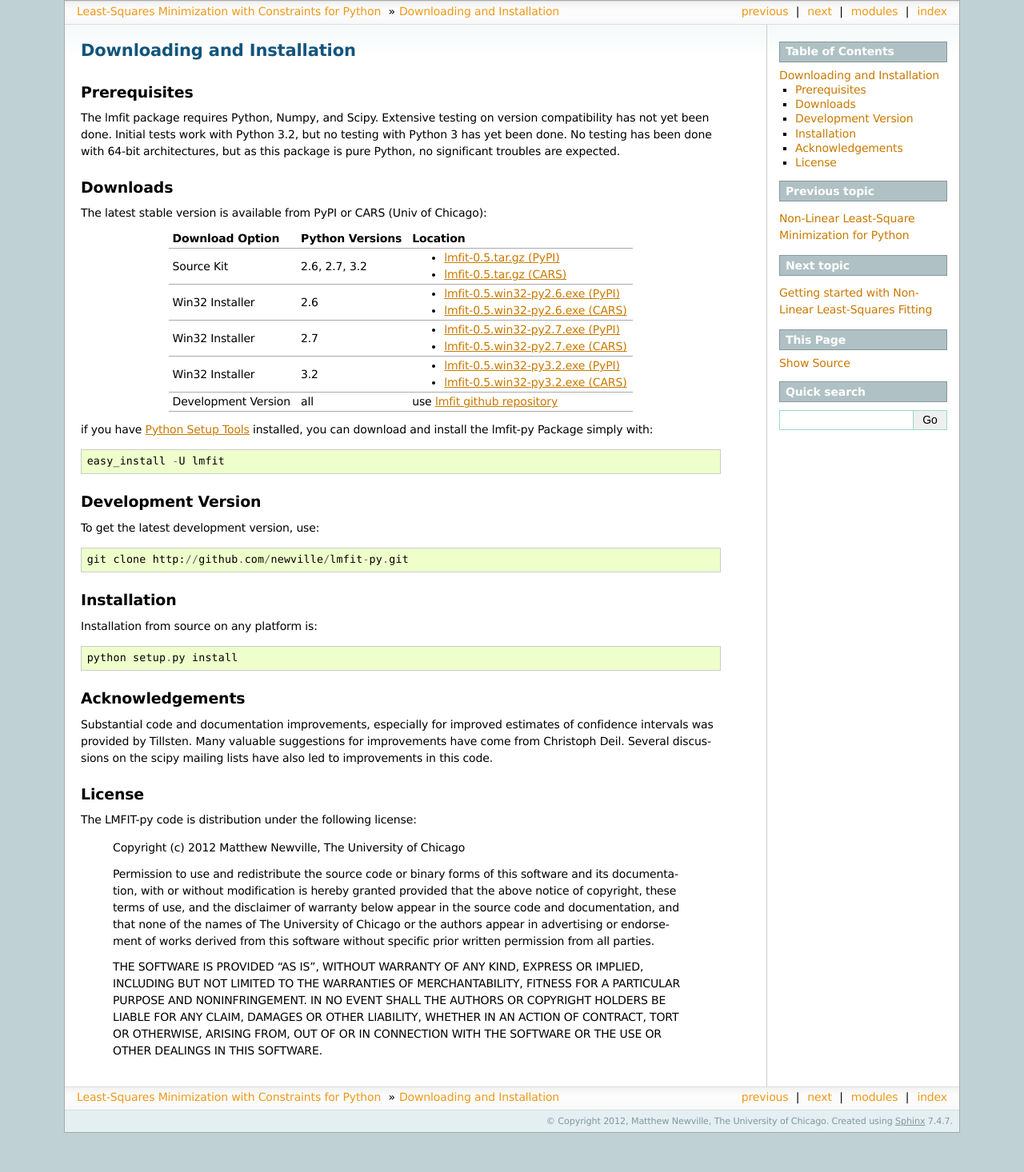
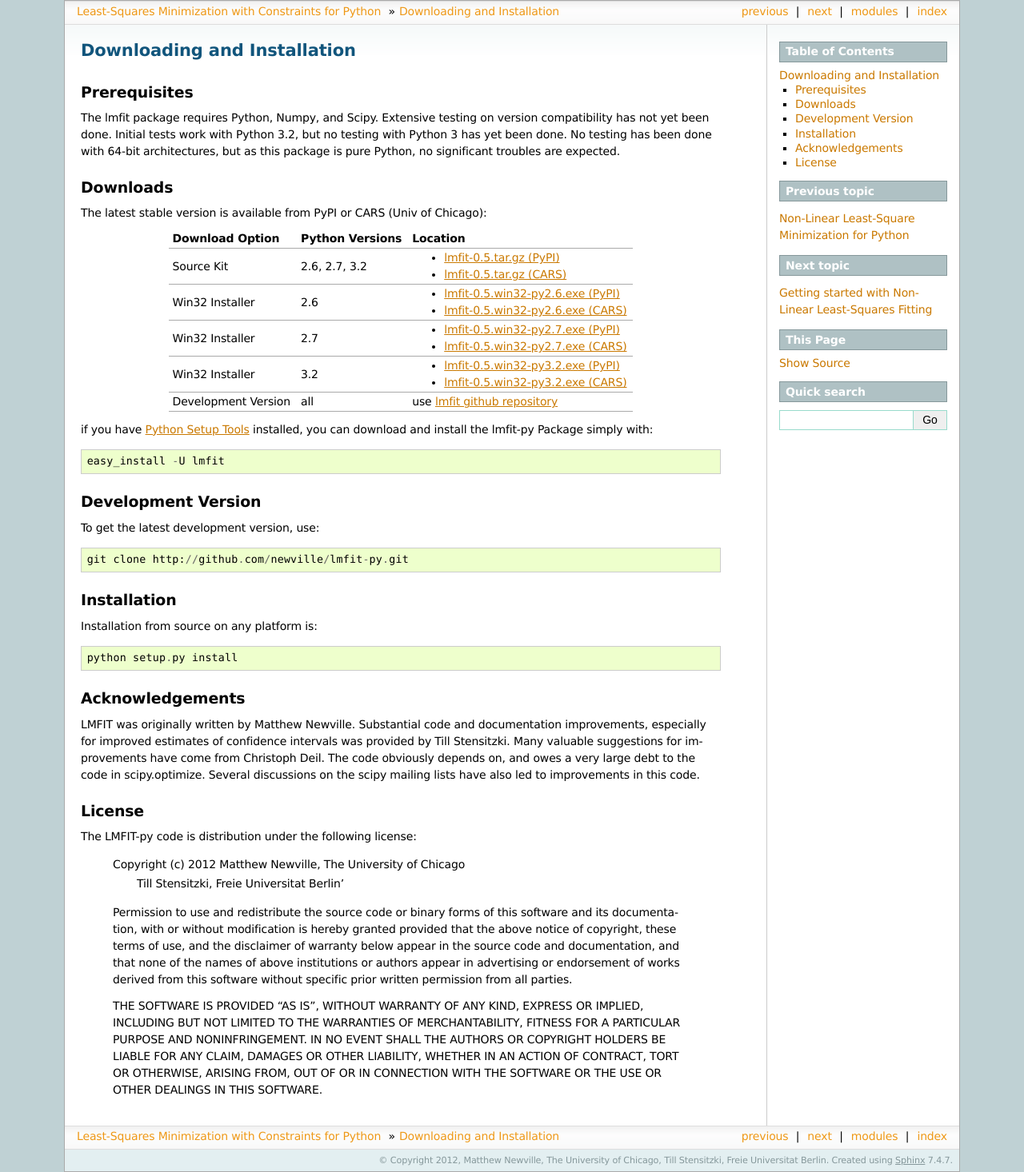
Before and after one commit to lmfit/lmfit-py, a Sphinx documentation site: the page built from doc/installation.rst, in a window 1280 px wide. Shown: the whole page at 80% size. Built offline with Sphinx 7.4.7, drawn with Linux system fonts in a browser that asks for light colours; formulas are drawn with MathJax 3; the version number is read from the project's files by our own code; before the commit the page ends 1417 px from its top, so only the background shows below that.

Commit message:
added Till Stensitzki to author list

```diff
--- a/doc/conf.py
+++ b/doc/conf.py
@@ -44,7 +44,7 @@ master_doc = 'index'
 
 # General information about the project.
 project = u'lmfit'
-copyright = u'2012, Matthew Newville, The University of Chicago'
+copyright = u'2012, Matthew Newville, The University of Chicago,  Till Stensitzki, Freie Universitat Berlin'
 
 # The version info for the project you're documenting, acts as replacement for
 # |version| and |release|, also used in various other places throughout the
--- a/doc/installation.rst
+++ b/doc/installation.rst
@@ -73,9 +73,11 @@ Installation from source on any platform is::
 Acknowledgements
 ~~~~~~~~~~~~~~~~~~
 
-Substantial code and documentation improvements, especially for improved
-estimates of confidence intervals was provided by Tillsten.  Many valuable
-suggestions for improvements have come from Christoph Deil.  Several
+LMFIT was originally written by Matthew Newville.  Substantial code and
+documentation improvements, especially for improved estimates of confidence
+intervals was provided by Till Stensitzki.  Many valuable suggestions for
+improvements have come from Christoph Deil.  The code obviously depends on,
+and owes a very large debt to the code in scipy.optimize.  Several
 discussions on the scipy mailing lists have also led to improvements in
 this code.
 
@@ -86,13 +88,14 @@ License
 The LMFIT-py code is distribution under the following license:
 
   Copyright (c) 2012 Matthew Newville, The University of Chicago
+                     Till Stensitzki, Freie Universitat Berlin'
 
   Permission to use and redistribute the source code or binary forms of this
   software and its documentation, with or without modification is hereby
   granted provided that the above notice of copyright, these terms of use,
   and the disclaimer of warranty below appear in the source code and
-  documentation, and that none of the names of The University of Chicago or
-  the authors appear in advertising or endorsement of works derived from this
+  documentation, and that none of the names of above institutions or
+  authors appear in advertising or endorsement of works derived from this
   software without specific prior written permission from all parties.
 
   THE SOFTWARE IS PROVIDED "AS IS", WITHOUT WARRANTY OF ANY KIND, EXPRESS OR
```
Also changed, not shown: 1 other file.
